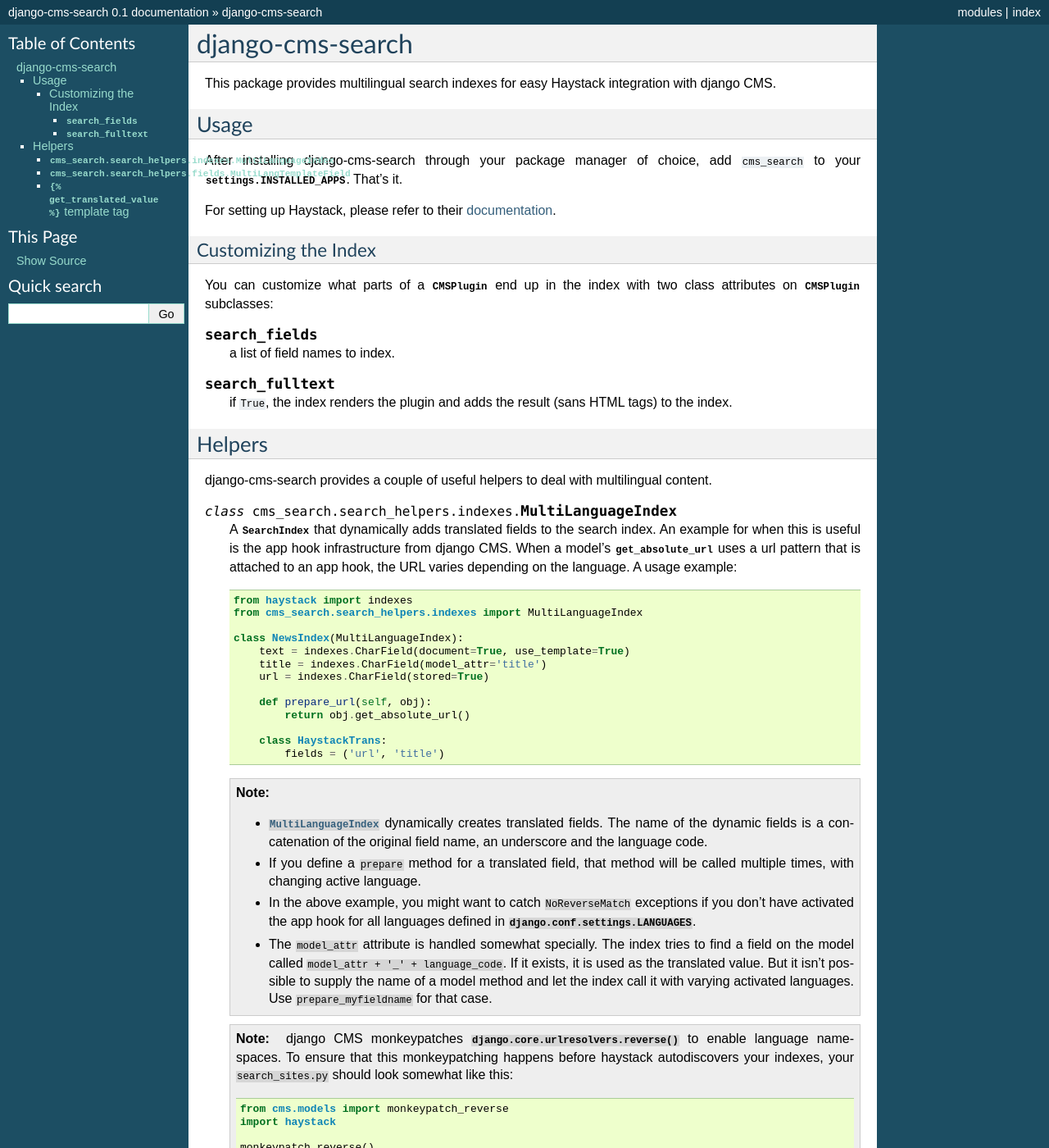
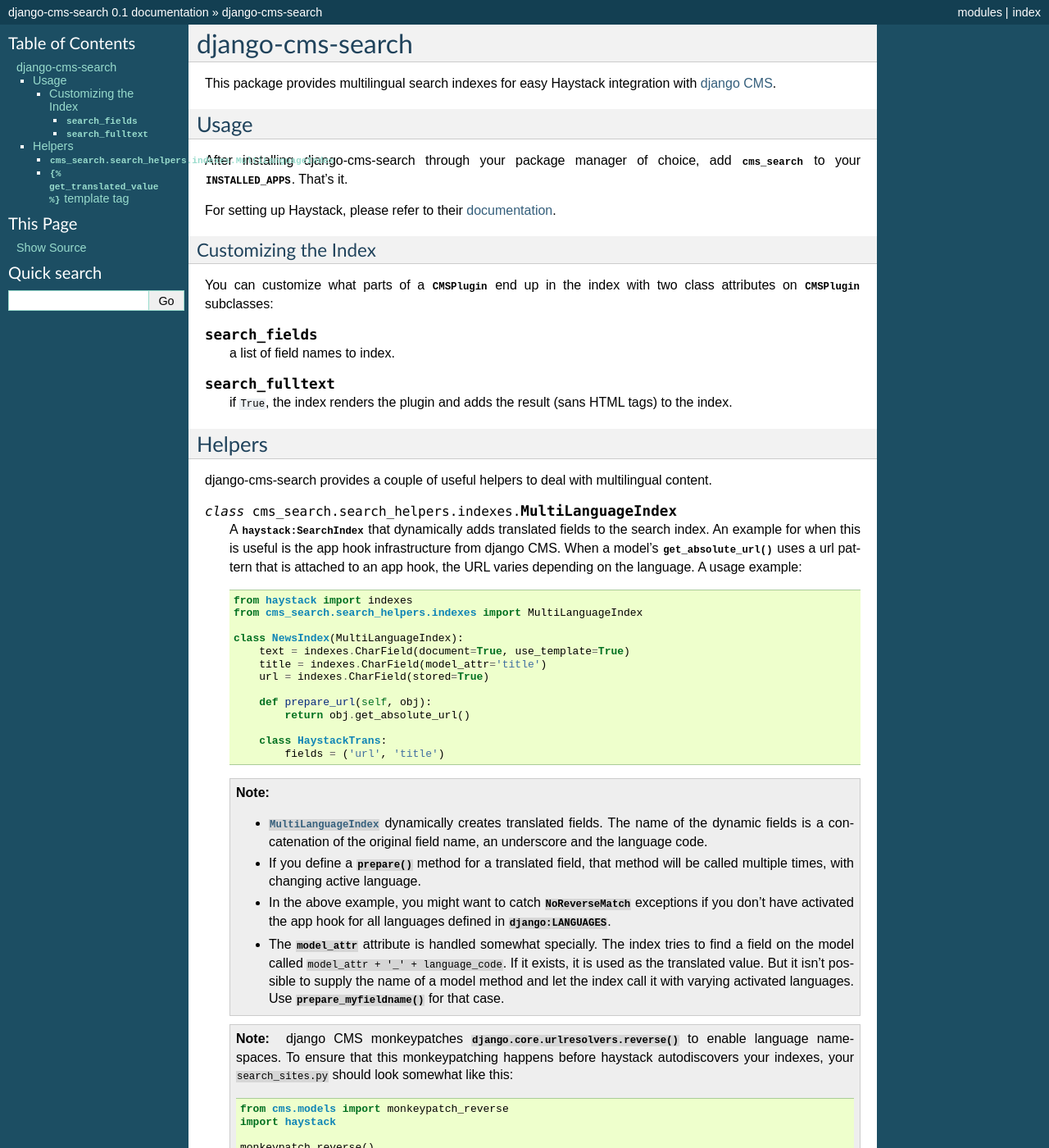
Before and after one commit to beniwohli/django-cms-search, a Sphinx documentation site: the page built from docs/index.rst, in a window 1280 px wide and 1400 px high. Shown: the whole window at 82% size. Built offline with Sphinx 7.4.7, drawn with Linux system fonts in a browser that asks for light colours; some of the changed text lies outside the part shown.

Commit message:
added a couple of sphinx refs to the docs, wrapped to 80 cols

```diff
--- /dev/null
+++ b/docs/_ext/djangorefs.py
@@ -0,0 +1,11 @@
+def setup(app):
+    app.add_crossref_type(
+        directivename = "setting",
+        rolename      = "setting",
+        indextemplate = "pair: %s; setting",
+    )
+    app.add_crossref_type(
+        directivename = "templatetag",
+        rolename      = "ttag",
+        indextemplate = "pair: %s; template tag"
+    )
--- a/docs/conf.py
+++ b/docs/conf.py
@@ -22,7 +22,8 @@
 
 # Add any Sphinx extension module names here, as strings. They can be extensions
 # coming with Sphinx (named 'sphinx.ext.*') or your custom ones.
-extensions = ['sphinx.ext.intersphinx']
+sys.path.append(os.path.join(os.path.abspath('.'), '_ext'))
+extensions = ['djangorefs', 'sphinx.ext.intersphinx']
 
 # Add any paths that contain templates here, relative to this directory.
 templates_path = ['_templates']
--- a/docs/index.rst
+++ b/docs/index.rst
@@ -2,44 +2,51 @@
 django-cms-search
 =================
 
-This package provides multilingual search indexes for easy Haystack integration with django CMS.
+This package provides multilingual search indexes for easy Haystack integration
+with `django CMS <http://www.django-cms.org>`_.
 
 Usage
 =====
 
-After installing django-cms-search through your package manager of choice, add ``cms_search`` to your
-:py:data:`settings.INSTALLED_APPS`. That's it.
+After installing django-cms-search through your package manager of choice, add
+:mod:`cms_search` to your :setting:`INSTALLED_APPS`. That's it.
 
-For setting up Haystack, please refer to their `documentation <http://docs.haystacksearch.org/dev/>`_.
+For setting up Haystack, please refer to their
+`documentation <http://docs.haystacksearch.org/dev/>`_.
 
 Customizing the Index
 ---------------------
 
-You can customize what parts of a :py:class:`CMSPlugin <cms.models.CMSPlugin>` end up in the index with two class
-attributes on :py:class:`CMSPlugin <cms.models.CMSPlugin>` subclasses:
+You can customize what parts of a :class:`~cms.models.CMSPlugin` end up in
+the index with two class attributes on :class:`~cms.models.CMSPlugin`
+subclasses:
 
-.. py:attribute:: search_fields
+.. attribute:: search_fields
 
     a list of field names to index.
 
-.. py:attribute:: search_fulltext
+.. attribute:: search_fulltext
 
-    if ``True``, the index renders the plugin and adds the result (sans HTML tags) to the index.
+    if ``True``, the index renders the plugin and adds the result (sans HTML
+    tags) to the index.
 
 Helpers
 =======
 
-.. py:module:: cms_search.search_helpers
+.. module:: cms_search.search_helpers
 
-django-cms-search provides a couple of useful helpers to deal with multilingual content.
+django-cms-search provides a couple of useful helpers to deal with multilingual
+content.
 
 
 .. py:class:: cms_search.search_helpers.indexes.MultiLanguageIndex
 
-    A :py:class:`SearchIndex <haystack.indexes.SearchIndex>` that dynamically adds translated fields to the search index.
-    An example for when this is useful is the app hook infrastructure from django CMS. When a model's
-    :py:meth:`get_absolute_url <django.db.models.Model.get_absolute_url>` uses a url pattern that is attached to an
-    app hook, the URL varies depending on the language. A usage example:
+    A :class:`~haystack:SearchIndex` that dynamically adds translated fields to
+    the search index.  An example for when this is useful is the app hook
+    infrastructure from django CMS. When a model's
+    :meth:`~django.db.models.Model.get_absolute_url` uses a url pattern that
+    is attached to an app hook, the URL varies depending on the language. A
+    usage example:
 
     .. code-block:: python
 
@@ -59,23 +66,29 @@
 
     .. note::
 
-        * :py:class:`MultiLanguageIndex <cms_search.search_helpers.indexes.MultiLanguageIndex>` dynamically creates
-          translated fields. The name of the dynamic fields is a concatenation of the original field name, an underscore
-          and the language code.
-        * If you define a ``prepare`` method for a translated field, that method will be called multiple times, with
-          changing active language.
-        * In the above example, you might want to catch ``NoReverseMatch`` exceptions if you don't have activated the
-          app hook for all languages defined in :py:data:`django.conf.settings.LANGUAGES`.
-        * The ``model_attr`` attribute is handled somewhat specially. The index tries to find a field on the model
-          called ``model_attr + '_' + language_code``. If it exists, it is used as the translated value. But it isn't
-          possible to supply the name of a model method and let the index call it with varying activated languages. Use
-          ``prepare_myfieldname`` for that case.
+        * :class:`~cms_search.search_helpers.indexes.MultiLanguageIndex`
+          dynamically creates translated fields. The name of the dynamic fields
+          is a concatenation of the original field name, an underscore and the
+          language code.
+        * If you define a :meth:`prepare` method for a translated field, that
+          method will be called multiple times, with changing active language.
+        * In the above example, you might want to catch
+          :class:`~django.core.urlresolvers.NoReverseMatch` exceptions if you
+          don't have activated the app hook for all languages defined in
+          :setting:`django:LANGUAGES`.
+        * The :attr:`~haystack:SearchField.model_attr` attribute is handled
+          somewhat specially. The index tries to find a field on the model
+          called ``model_attr + '_' + language_code``. If it exists, it is used
+          as the translated value. But it isn't possible to supply the name of
+          a model method and let the index call it with varying activated
+          languages. Use :meth:`prepare_myfieldname` for that case.
 
     .. note::
 
-        django CMS monkeypatches :py:func:`django.core.urlresolvers.reverse` to enable language namespaces. To ensure
-        that this monkeypatching happens before haystack autodiscovers your indexes, your ``search_sites.py`` should
-        look somewhat like this:
+        django CMS monkeypatches :func:`django.core.urlresolvers.reverse` to
+        enable language namespaces. To ensure that this monkeypatching happens
+        before haystack autodiscovers your indexes, your ``search_sites.py``
+        should look somewhat like this:
 
         .. code-block:: python
 
@@ -86,18 +99,22 @@
             haystack.autodiscover()
 
 
-.. py:class:: cms_search.search_helpers.fields.MultiLangTemplateField
+.. :class:: cms_search.search_helpers.fields.MultiLangTemplateField
 
-    A :py:class:`haystack.indexes.CharField` subclass that renders the search template in all languages defined in
-    ``settings.LANGUAGES`` and concatenates the result.
+    A :class:`haystack.indexes.CharField` subclass that renders the search
+    template in all languages defined in :setting:`django:LANGUAGES` and
+    concatenates the result.
+
+.. templatetag:: get_translated_value
 
 ``{% get_translated_value %}`` template tag
 -------------------------------------------
 
 This template tag is most useful in combination with the
-:py:class:`MultiLanguageIndex <cms_search.search_helpers.indexes.MultiLanguageIndex>`. You can use it while looping
-through search results, and it will automatically pick up the translated field for the current language or fall back to
-another available language (in the order defined in :py:data:`settings.LANGUAGES`). Example:
+:class:`~cms_search.search_helpers.indexes.MultiLanguageIndex`. You can use it
+while looping through search results, and it will automatically pick up the
+translated field for the current language or fall back to another available
+language (in the order defined in :setting:`django:LANGUAGES`). Example:
 
 .. code-block:: html+django
 
@@ -111,5 +128,5 @@
 
 .. note::
 
-    If you plan to use this template tag, you have to add ``cms_search.search_helpers`` to your
-    :py:data:`settings.INSTALLED_APPS`.
+    If you plan to use this template tag, you have to add
+    :mod:`cms_search.search_helpers` to your :setting:`django:INSTALLED_APPS`.
```
